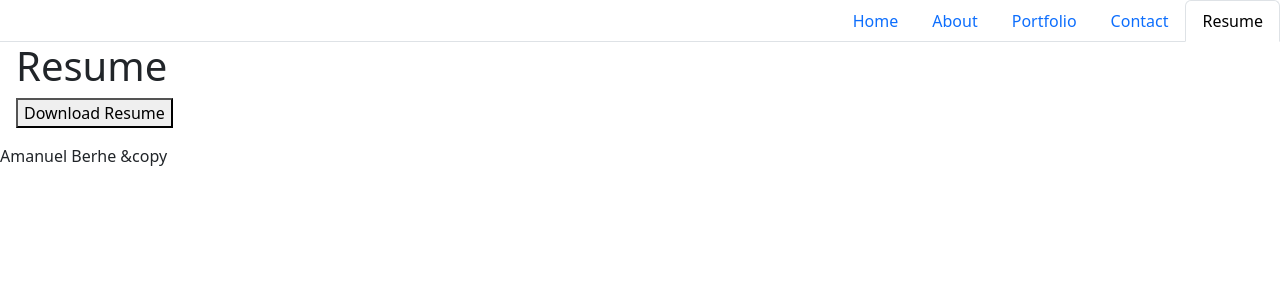
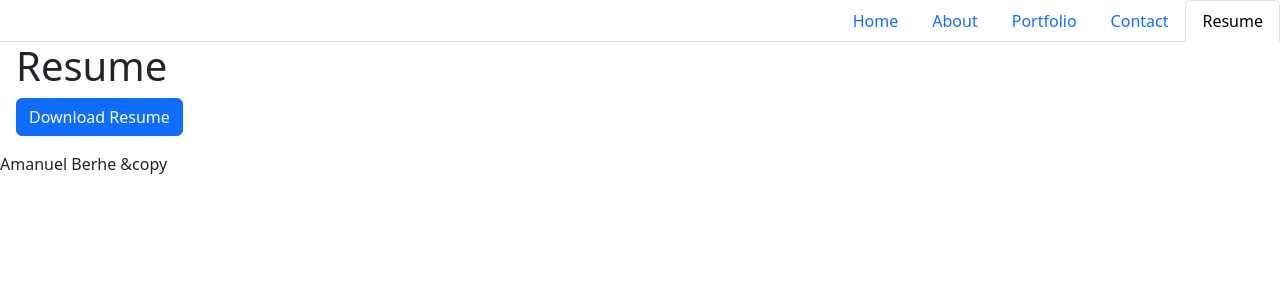
Before and after one commit to berheamanuel/portfolio, a React (Vite) app: page /Resume in a window 1280 px wide. Shown: the top 300 px of the page. Built offline with nearby package versions, Linux system fonts and the light colour scheme.

Commit message:
Added btn and btn-primary class to downlod resume button in Resume component

```diff
--- a/src/pages/Resume.jsx
+++ b/src/pages/Resume.jsx
@@ -1,15 +1,15 @@
 // export default function Resume() {
-import React from 'react';
+import React from "react";
 // import resume from '../assets/resume.pdf';
 
 export default function Resume() {
   const handleDownload = () => {
     // Logic to handle file download
     // For example, you can use the 'download' attribute of an anchor tag
-    const fileUrl = '../assets/resume.pdf';
-    const link = document.createElement('a');
+    const fileUrl = "../assets/resume.pdf";
+    const link = document.createElement("a");
     link.href = fileUrl;
-    link.download = 'resume.pdf';
+    link.download = "resume.pdf";
     link.click();
   };
 
@@ -18,7 +18,9 @@ export default function Resume() {
       <h1>Resume</h1>
       <p>
         {/* Add a button or link to trigger the file download */}
-        <button onClick={handleDownload}>Download Resume</button>
+        <button className="btn btn-primary" onClick={handleDownload}>
+          Download Resume
+        </button>
       </p>
     </div>
   );
```
